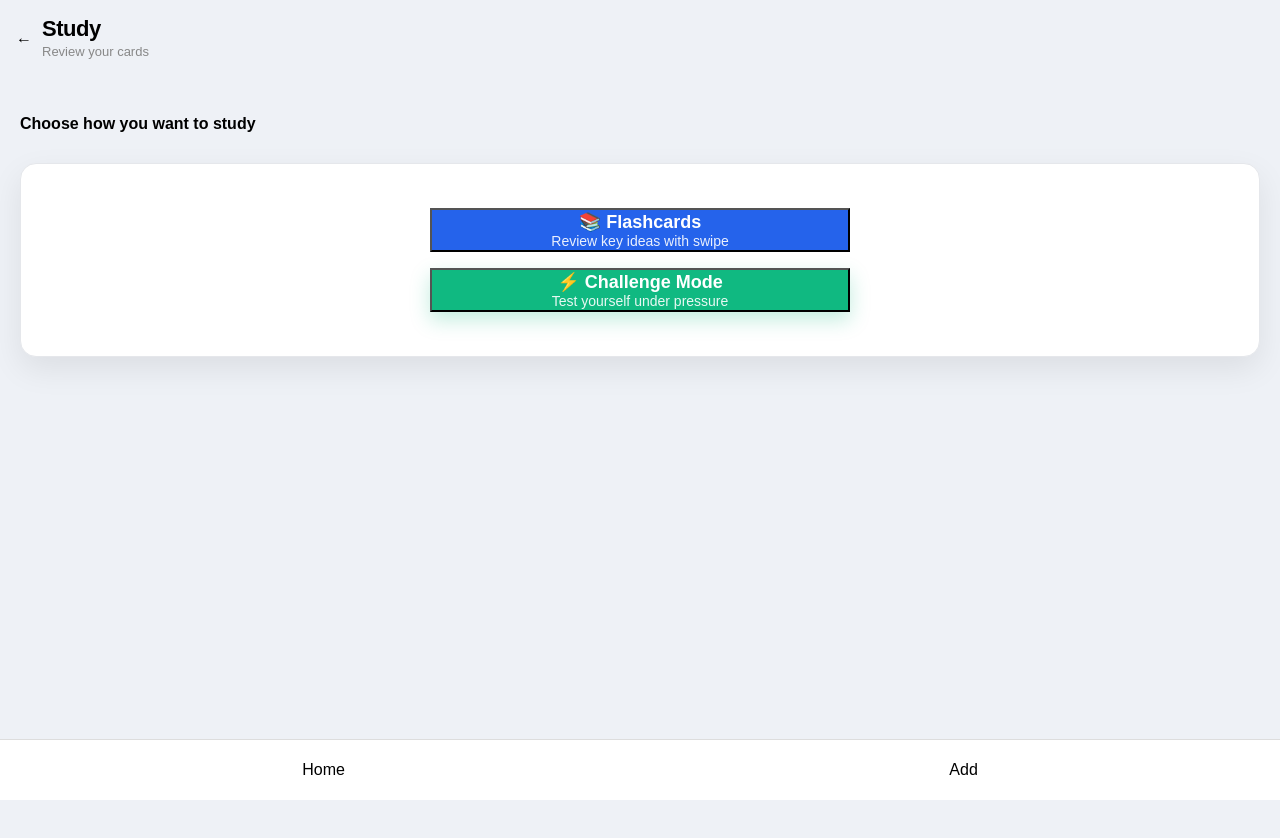
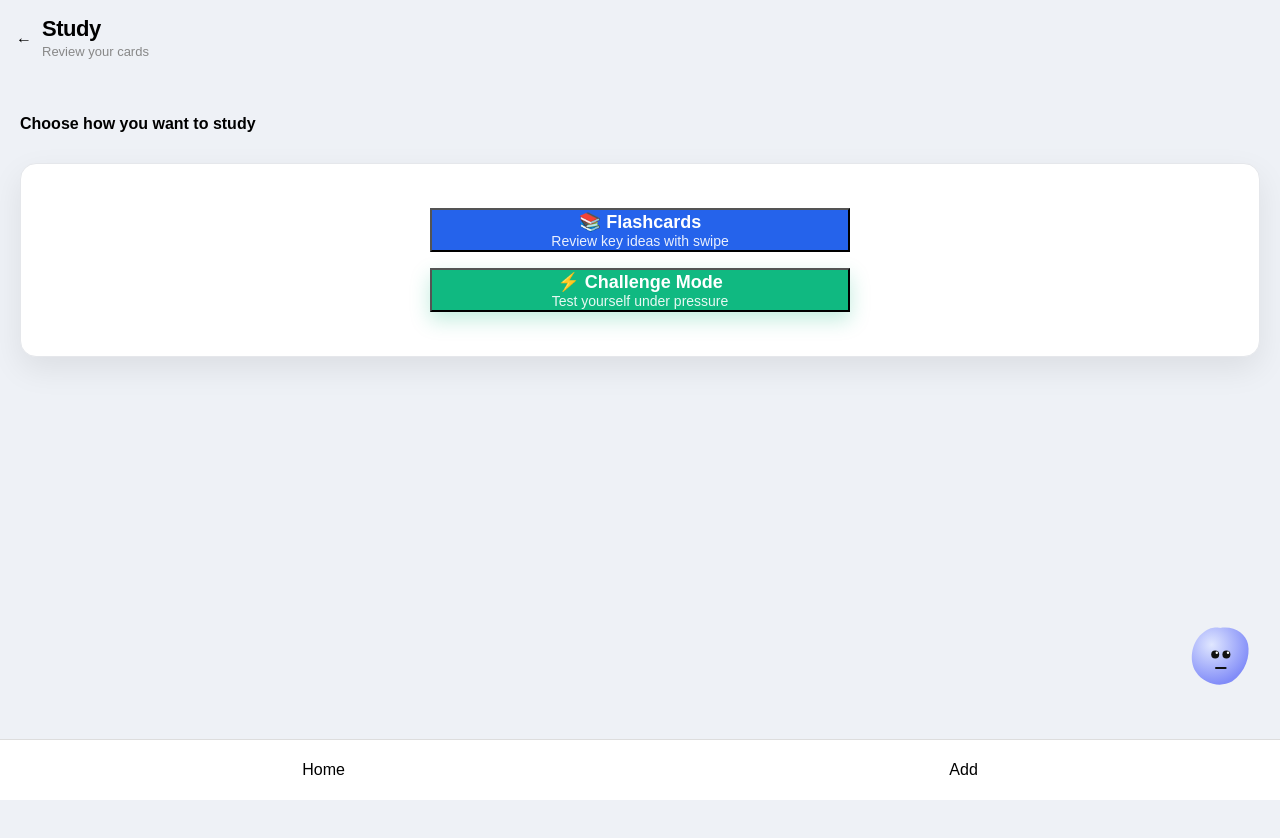
Before and after one commit to Kalindika2000/flashcards-app, a Next.js app: page /study in a window 1280 px wide. Shown: the top 838 px of the page. Built offline with nearby package versions, Linux system fonts and the light colour scheme.

Commit message:
Added mascot

```diff
--- a/app/study/page.tsx
+++ b/app/study/page.tsx
@@ -10,6 +10,7 @@ import { useSearchParams, useRouter } from "next/navigation";
 import { db } from "@/lib/firebase";
 import { generateChallengeClips } from "@/lib/challengeGeneratorUtil";
 import BottomNav from "@/components/BottomNav";
+import Mascot from "@/components/Mascot";
 import type { Challenge } from "@/lib/challengeGeneratorUtil";
 /*import {
   collection,
@@ -67,6 +68,7 @@ const [showChallengeAnswer, setShowChallengeAnswer] = useState(false);
 const [restartMode, setRestartMode] = useState<"all" | "difficult">("all");
 const [loading, setLoading] = useState(false);
 const [loadingMessage, setLoadingMessage] = useState("");
+const [mascotMood, setMascotMood] = useState("idle");
 
 const activeCards =
   sessionCards.length > 0
@@ -382,13 +384,17 @@ const handleMarkCard = async () => {
       return newStreak;
     });
     setShowFeedback("known");
+    setMascotMood("happy");
   } else {
     setStreak(0);
     setShowFeedback("unknown");
+    setMascotMood("sad");
   }
 
 
-
+setTimeout(() => {
+  setMascotMood("idle");
+}, 1800);
     setTimeout(() => {
   setFlashcards((prev) =>
     prev.map((c, idx) =>
@@ -1075,6 +1081,7 @@ marginRight: "auto",
   }
 `}</style>
 </div>
+<Mascot mood={mascotMood} />
 <BottomNav
   onAdd={() => {
     const deckId = searchParams.get("deckId") || "";
--- /dev/null
+++ b/components/Mascot.tsx
@@ -0,0 +1,151 @@
+"use client";
+
+import { motion } from "framer-motion";
+
+type MascotProps = {
+  mood: string;
+};
+
+export default function Mascot({ mood }: MascotProps) {
+  //console.log("MASCOT RENDERED", mood);
+  return (
+    <div
+      style={{
+        position: "fixed",
+        bottom: "100px",
+        right: "20px",
+        zIndex: 99999,
+      }}
+    >
+      <motion.div
+        animate={{
+          y: [0, -6, 0],
+          scale:
+            mood === "happy"
+              ? [1, 1.25, 1]
+              : mood === "sad"
+              ? [1, 0.85, 1]
+              : [1, 1.02, 1],
+          scaleX:
+            mood === "happy"
+              ? [1, 1.15, 1]
+              : mood === "sad"
+              ? [1, 0.9, 1]
+              : [1, 1.02, 1],
+          scaleY:
+            mood === "happy"
+              ? [1, 0.9, 1]
+              : mood === "sad"
+              ? [1, 1.1, 1]
+              : [1, 0.98, 1],
+        }}
+        transition={{ duration: 0.5 }}
+      >
+        <svg width="80" height="80" viewBox="0 0 100 100">
+          <defs>
+            <radialGradient id="blobGradient" cx="35%" cy="30%" r="70%">
+              <stop
+                offset="0%"
+                stopColor={
+                  mood === "happy"
+                    ? "#dcfce7"
+                    : mood === "sad"
+                    ? "#fee2e2"
+                    : "#e0e7ff"
+                }
+              />
+              <stop
+                offset="100%"
+                stopColor={
+                  mood === "happy"
+                    ? "#86efac"
+                    : mood === "sad"
+                    ? "#f87171"
+                    : "#818cf8"
+                }
+              />
+            </radialGradient>
+          </defs>
+
+          {/* Blob */}
+          <path
+            d="M50 15 C68 12, 82 22, 85 35 C88 50, 82 70, 65 82 C50 90, 30 85, 20 70 C10 55, 15 30, 30 20 C40 12, 50 15, 50 15 Z"
+            fill="url(#blobGradient)"
+            style={{
+              filter:
+                mood === "happy"
+                  ? "drop-shadow(0 0 8px #22c55e)"
+                  : mood === "sad"
+                  ? "drop-shadow(0 0 6px #ef4444)"
+                  : "none",
+            }}
+          />
+
+          {/* Eyes */}
+          <motion.circle
+            cx="44"
+            cy="48"
+            r="5"
+            fill="#111"
+            animate={{ scaleY: [1, 1, 0.1, 1, 1] }}
+            transition={{
+              duration: 4,
+              repeat: Infinity,
+              times: [0, 0.7, 0.75, 0.8, 1],
+            }}
+          />
+
+          <motion.circle
+            cx="58"
+            cy="48"
+            r="5"
+            fill="#111"
+            animate={{ scaleY: [1, 1, 0.1, 1, 1] }}
+            transition={{
+              duration: 4,
+              repeat: Infinity,
+              times: [0, 0.7, 0.75, 0.8, 1],
+            }}
+          />
+
+          {/* Eye shine */}
+          <circle cx="46" cy="46" r="1.5" fill="white" />
+          <circle cx="60" cy="46" r="1.5" fill="white" />
+
+          {/* Mouth */}
+          {mood === "happy" && (
+            <path
+              d="M45 62 Q51 68 57 62"
+              stroke="#111"
+              strokeWidth="2.5"
+              fill="transparent"
+              strokeLinecap="round"
+            />
+          )}
+
+          {mood === "sad" && (
+            <path
+              d="M45 68 Q51 60 57 68"
+              stroke="#111"
+              strokeWidth="2.5"
+              fill="transparent"
+              strokeLinecap="round"
+            />
+          )}
+
+          {mood === "idle" && (
+            <line
+              x1="45"
+              y1="65"
+              x2="57"
+              y2="65"
+              stroke="#111"
+              strokeWidth="2.5"
+              strokeLinecap="round"
+            />
+          )}
+        </svg>
+      </motion.div>
+    </div>
+  );
+}
```
Also changed, not shown: public/blob.svg (added), 1 other file (tests, documents, lock files or other folders).
